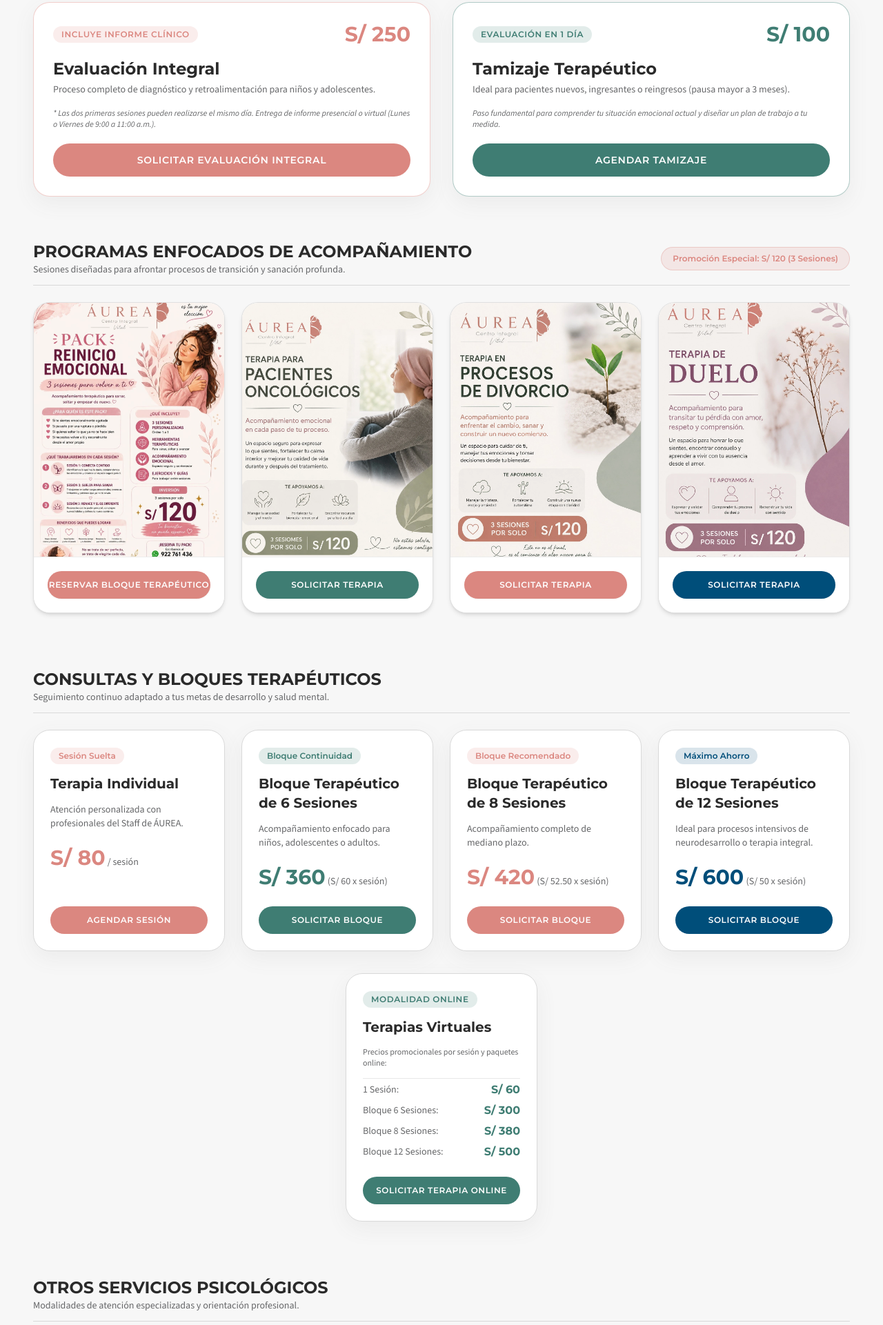
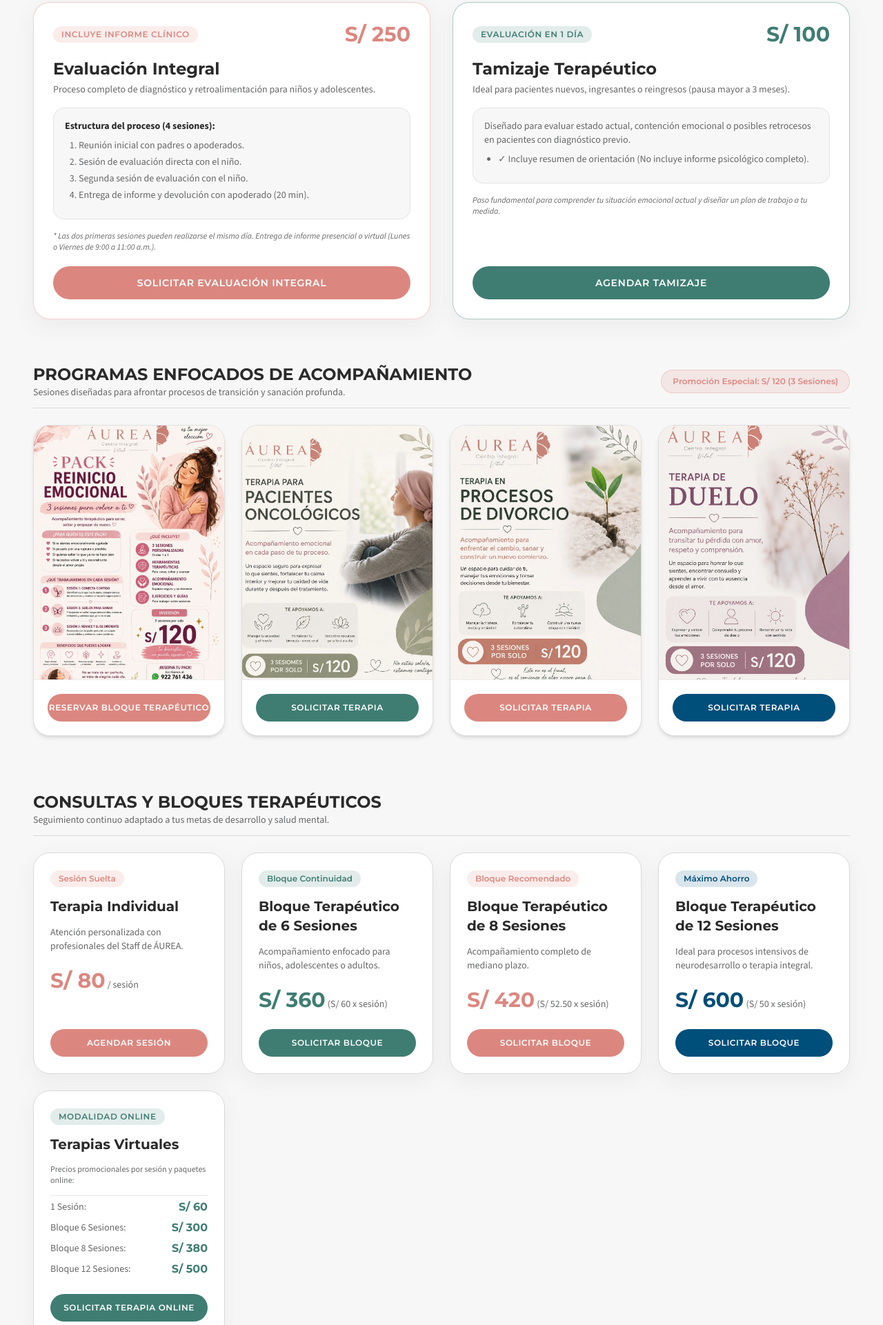
Before and after one commit to BryanRT28/Aurea-Vital-maqueta, a plain HTML site: page index.html in a window 1280 px wide. Shown: the part 3004-4925 px from the top of the page at 69% size. Drawn offline with nearby package versions, Linux system fonts and the light colour scheme.

Commit message:
Add files via upload

```diff
--- a/index.html
+++ b/index.html
@@ -81,6 +81,12 @@
     details > summary::-webkit-details-marker {
         display: none;
     }
+    .markdown-content ul { list-style-type: disc; padding-left: 1.25rem; margin-top: 0.5rem; margin-bottom: 0.5rem; }
+    .markdown-content ol { list-style-type: decimal; padding-left: 1.25rem; margin-top: 0.5rem; margin-bottom: 0.5rem; }
+    .markdown-content li { margin-bottom: 0.25rem; }
+    .markdown-content p { margin-bottom: 0.5rem; }
+    .markdown-content p:last-child { margin-bottom: 0; }
+    .markdown-content strong { font-weight: 700; color: #2A2A2A; }
 </style>
 </head>
 <body class="bg-background text-on-surface font-body antialiased selection:bg-oro-rosa selection:text-white pt-[88px]">
@@ -380,10 +386,6 @@
                 <!-- Se inyecta desde tarifas.json -->
             </div>
 
-            <!-- Fila Inferior: Tarjeta de Terapias Virtuales Centrada -->
-            <div id="contenedor-virtuales" class="flex justify-center pt-2">
-                <!-- Se inyecta desde tarifas.json -->
-            </div>
         </div>
 
         <!-- 4. OTROS SERVICIOS ESPECIALIZADOS DINÁMICOS -->
@@ -551,7 +553,7 @@
 
 <!-- UBICACIÓN Y CONTACTO -->
 <section class="py-20 px-6 md:px-12 bg-surface" id="contacto">
-<div class="max-w-[1280px] mx-auto bg-background rounded-3xl shadow-md overflow-hidden flex flex-col lg:flex-row border border-gris-claro" data-aos="fade-up">
+<div class="max-w-[1280px] mx-auto bg-background rounded-3xl shadow-md overflow-hidden flex flex-col lg:flex-row border border-gris-claro">
 
     <div class="w-full lg:w-1/2 p-8 md:p-12 flex flex-col justify-center space-y-6">
         <div class="inline-flex items-center gap-2 text-oro-rosa font-headline text-xs uppercase font-bold tracking-wider">
@@ -681,6 +683,8 @@
     </div>
 </div>
 
+<!-- Librería para el editor de texto (Markdown) -->
+<script src="https://cdn.jsdelivr.net/npm/marked/marked.min.js"></script>
 <!-- AOS JS & MOTOR DE RENDERIZADO DINÁMICO -->
 <script src="https://unpkg.com/aos@2.3.1/dist/aos.js"></script>
 <script>
@@ -774,7 +778,6 @@
                 const contactoIframe = document.getElementById('contacto-mapa-iframe');
                 if (contactoIframe && g.mapa_iframe_src) contactoIframe.src = g.mapa_iframe_src;
 
-                // Footer
                 const fWGeneral = document.getElementById('footer-whatsapp-general');
                 if (fWGeneral) fWGeneral.href = `https://wa.me/51${g.whatsapp_general}`;
                 const fWGeneralTxt = document.getElementById('footer-whatsapp-general-txt');
@@ -813,27 +816,19 @@
             if (resTarifas.ok) {
                 const t = await resTarifas.json();
 
-                // 2.1 Evaluaciones (Renderizado Dinámico de Listas según selección del CMS)
+                // 2.1 Evaluaciones (Renderizado usando la librería Marked para el texto enriquecido)
                 const cEval = document.getElementById('contenedor-evaluaciones');
                 if (cEval && t.evaluaciones) {
                     cEval.innerHTML = t.evaluaciones.map((item, idx) => {
                         const theme = getTheme(item.color);
 
-                        let itemsHtml = '';
-                        if (item.caja_items && item.caja_items.length) {
-                            itemsHtml = item.caja_items.map((it, i) => {
-                                const cleanText = it.trim();
-                                if (item.tipo_lista === "Numerada (1.ª, 2.ª)") {
-                                    return `<li class="flex items-start gap-2"><span class="${theme.bullet} font-bold">${i + 1}.ª</span> <span>${cleanText}</span></li>`;
-                                } else if (item.tipo_lista === "Checks (✓)") {
-                                    return `<li class="flex items-start gap-2"><span class="text-verde-jade font-bold">✓</span> <span>${cleanText}</span></li>`;
-                                } else if (item.tipo_lista === "Viñetas (•)") {
-                                    return `<li class="flex items-start gap-2"><span class="${theme.bullet} font-bold">•</span> <span>${cleanText}</span></li>`;
-                                } else {
-                                    return `<p class="text-sm text-gris-principal leading-relaxed pt-1">${cleanText}</p>`;
-                                }
-                            }).join('');
-                        }
+                        const detallesHtml = item.detalles ? `
+                            <div class="p-4 bg-background rounded-2xl border border-gris-claro/60 space-y-2.5">
+                                <div class="markdown-content text-sm text-gris-principal font-normal">
+                                    ${marked.parse(item.detalles)}
+                                </div>
+                            </div>
+                        ` : '';
 
                         return `
                             <div class="bg-surface p-6 sm:p-7 rounded-3xl border ${theme.border} soft-shadow flex flex-col justify-between space-y-5 transition-all duration-300 ease-out hover:-translate-y-2 hover:shadow-xl" data-aos="fade-up">
@@ -852,12 +847,7 @@
                                         <p class="font-body text-sm text-gris-principal font-normal pt-1">${item.descripcion}</p>
                                     </div>
 
-                                    ${itemsHtml ? `
-                                        <div class="p-4 bg-background rounded-2xl border border-gris-claro/60 space-y-2.5">
-                                            ${item.caja_titulo ? `<strong class="block font-headline text-sm text-on-surface">${item.caja_titulo}</strong>` : ''}
-                                            <ul class="space-y-2 font-body text-sm text-gris-principal font-normal">${itemsHtml}</ul>
-                                        </div>
-                                    ` : ''}
+                                    ${detallesHtml}
 
                                     ${item.aclaracion ? `<p class="font-body text-xs text-gris-principal italic">${item.aclaracion}</p>` : ''}
                                 </div>
@@ -899,10 +889,13 @@
                     }
                 }
 
-                // 2.3 Consultas Individuales
+                // 2.3 Consultas Individuales y 2.4 Terapias Virtuales (Unidos en un solo Grid para armonía)
                 const cCons = document.getElementById('contenedor-consultas');
-                if (cCons && t.consultas_individuales) {
-                    cCons.innerHTML = t.consultas_individuales.map((item) => {
+                if (cCons) {
+                    let htmlCards = '';
+
+                    if (t.consultas_individuales) {
+                        htmlCards += t.consultas_individuales.map((item) => {
                             const theme = getTheme(item.color);
                             return `
                                 <div class="bg-surface p-6 rounded-3xl border border-gris-claro flex flex-col justify-between soft-shadow transition-all duration-300 ease-out hover:-translate-y-2 hover:shadow-xl" data-aos="fade-up">
@@ -925,9 +918,7 @@
                         }).join('');
                     }
 
-                // 2.4 Terapias Virtuales
-                const cVirt = document.getElementById('contenedor-virtuales');
-                if (cVirt && t.terapias_virtuales && t.terapias_virtuales.activo !== false) {
+                    if (t.terapias_virtuales && t.terapias_virtuales.activo !== false) {
                         const tv = t.terapias_virtuales;
                         const itemsHtml = tv.precios_lista ? tv.precios_lista.map(p => `
                             <li class="flex justify-between items-center">
@@ -936,8 +927,8 @@
                             </li>
                         `).join('') : '';
 
-                    cVirt.innerHTML = `
-                        <div class="w-full md:w-[calc(50%-0.75rem)] lg:w-[calc(25%-1.125rem)] bg-surface p-6 rounded-3xl border border-gris-claro flex flex-col justify-between soft-shadow transition-all duration-300 ease-out hover:-translate-y-2 hover:shadow-xl" data-aos="fade-up">
+                        htmlCards += `
+                            <div class="bg-surface p-6 rounded-3xl border border-gris-claro flex flex-col justify-between soft-shadow transition-all duration-300 ease-out hover:-translate-y-2 hover:shadow-xl" data-aos="fade-up">
                                 <div class="space-y-3.5">
                                     <span class="inline-block bg-verde-jade/15 text-verde-jade px-3 py-1 rounded-full font-headline text-xs font-semibold uppercase tracking-wider">
                                         ${tv.badge}
@@ -956,19 +947,17 @@
                             </div>
                         `;
                     }
+                    cCons.innerHTML = htmlCards;
+                }
 
-                // 2.5 Servicios Especializados (Lógica sin HTML manual para la clienta)
+                // 2.5 Servicios Especializados
                 const cServ = document.getElementById('contenedor-servicios-especializados');
                 if (cServ && t.servicios_especializados) {
                     cServ.innerHTML = t.servicios_especializados.map((item) => {
                         const theme = getTheme(item.color);
-
-                        // Renderizado automático de la lista de precios si existe
                         const itemsHtml = item.lista_precios && item.lista_precios.length ? `
                             <ul class="space-y-1.5 font-body text-sm text-gris-principal font-normal pt-2 border-t border-gris-claro/60">
-                                ${item.lista_precios.map(li => `
-                                    <li>• ${li.servicio} <strong>${li.valor}</strong> ${li.nota ? `<span class="text-xs text-gris-principal">${li.nota}</span>` : ''}</li>
-                                `).join('')}
+                                ${item.lista_precios.map(li => `<li>• ${li.servicio} <strong>${li.valor}</strong> ${li.nota ? `<span class="text-xs text-gris-principal">${li.nota}</span>` : ''}</li>`).join('')}
                             </ul>
                         ` : '';
 
@@ -1026,7 +1015,6 @@
                 const eq = await resEquipo.json();
                 const cEq = document.getElementById('contenedor-equipo');
 
-                // Diccionario interno de temas para las tarjetas de equipo
                 const teamThemes = {
                     "rosa-pastel": { baseTheme: "oro-rosa", bg: "rgba(219, 135, 128, 0.10)", border: "rgba(219, 135, 128, 0.25)" },
                     "crema-rosado": { baseTheme: "oro-rosa", bg: "#F9EFEA", border: "rgba(219, 135, 128, 0.25)" },
@@ -1038,11 +1026,9 @@
                 };
 
                 if (cEq && eq.especialistas) {
-                    // Se asigna la animación al contenedor completo para que no dependa de tarjetas individuales
                     cEq.setAttribute('data-aos', 'fade-up');
 
                     cEq.innerHTML = eq.especialistas.map((item) => {
-                        // Obtener el tema seleccionado por la clienta o el por defecto
                         const selectedTheme = teamThemes[item.estilo_tarjeta] || teamThemes["rosa-pastel"];
                         const theme = getTheme(selectedTheme.baseTheme);
 
```
Lines whose indentation alone changed are shown as unchanged.
